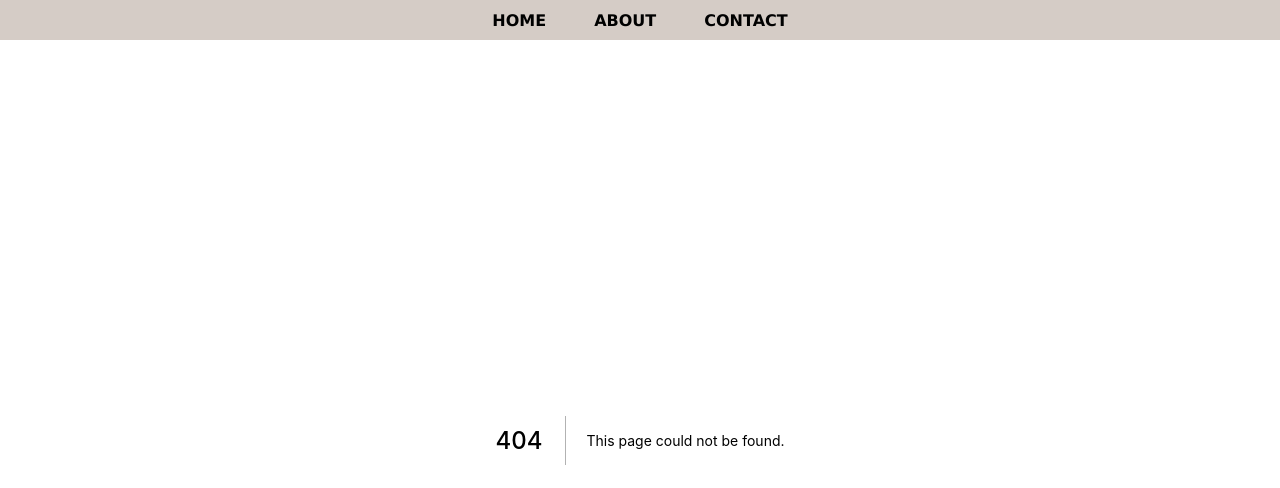
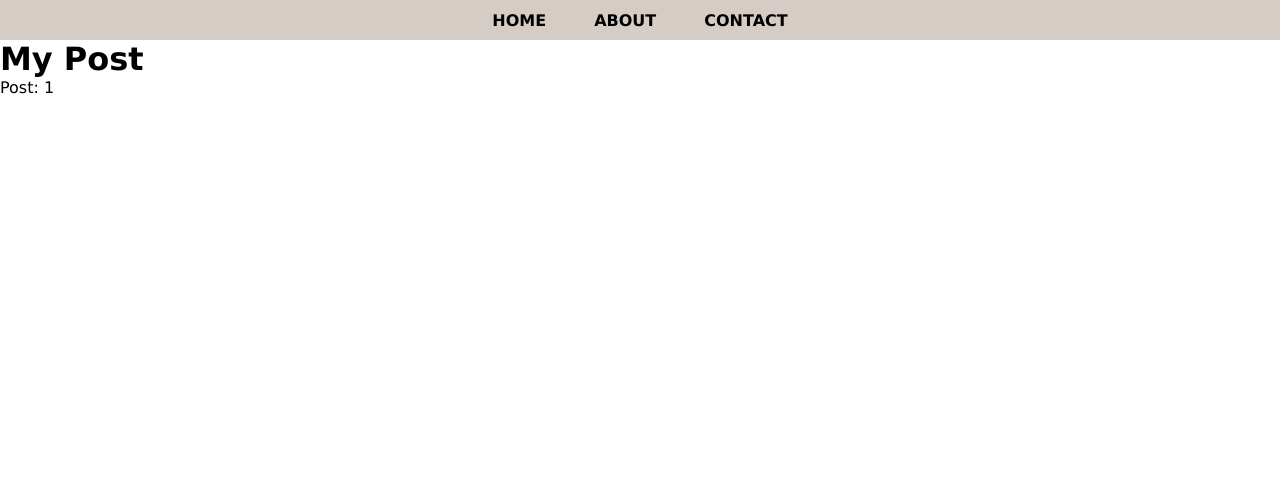
Before and after one commit to LorenzoKoundouris/bubbly-blog, a Next.js app: page /post/1 in a window 1280 px wide. Before the commit this address had no page. Shown: the top 488 px of the page. Built offline with nearby package versions, Linux system fonts and the light colour scheme; a web font is replaced by a local one.

Commit message:
create barebone post page and expand LinkItem to use as prop

```diff
--- a/components/LinkItem.tsx
+++ b/components/LinkItem.tsx
@@ -1,15 +1,14 @@
 // libs
 import styled from "styled-components";
-import Link from "next/link";
+import Link, { LinkProps } from "next/link";
 
-interface ILinkProps {
-  href: string;
+interface ILinkProps extends LinkProps {
   children: string | JSX.Element;
 }
 
-function LinkItem({ children, href }: ILinkProps) {
+function LinkItem({ children, ...other }: ILinkProps) {
   return (
-    <Link href={href}>
+    <Link {...other}>
       <StyledAnchorTag>{children}</StyledAnchorTag>
     </Link>
   );
--- a/pages/index.tsx
+++ b/pages/index.tsx
@@ -1,6 +1,7 @@
 import React from "react";
 import styled from "styled-components";
 import Title from "../components/Title";
+import LinkItem from "../components/LinkItem";
 
 interface IProps {}
 
@@ -40,6 +41,7 @@ class Index extends React.Component<IProps> {
           <h2>Latest Posts</h2>
 
           <ArticleGrid>
+            <LinkItem href="/post/123" as="/post/head-in-the-clouds">
               <Article>
                 <img src="static/img/maria.jpg" />
                 <TextContainer>
@@ -49,6 +51,8 @@ class Index extends React.Component<IProps> {
                   </p>
                 </TextContainer>
               </Article>
+            </LinkItem>
+
             <Article>
               <img src="static/img/sofa.jpg" />
               <TextContainer>
--- /dev/null
+++ b/pages/post/[id]/index.tsx
@@ -0,0 +1,15 @@
+import { useRouter } from "next/router";
+
+const Post = () => {
+  const router = useRouter();
+  const { id } = router.query;
+
+  return (
+    <>
+      <h1>My Post</h1>
+      <p>Post: {id}</p>
+    </>
+  );
+};
+
+export default Post;
```
Lines whose indentation alone changed are shown as unchanged.
